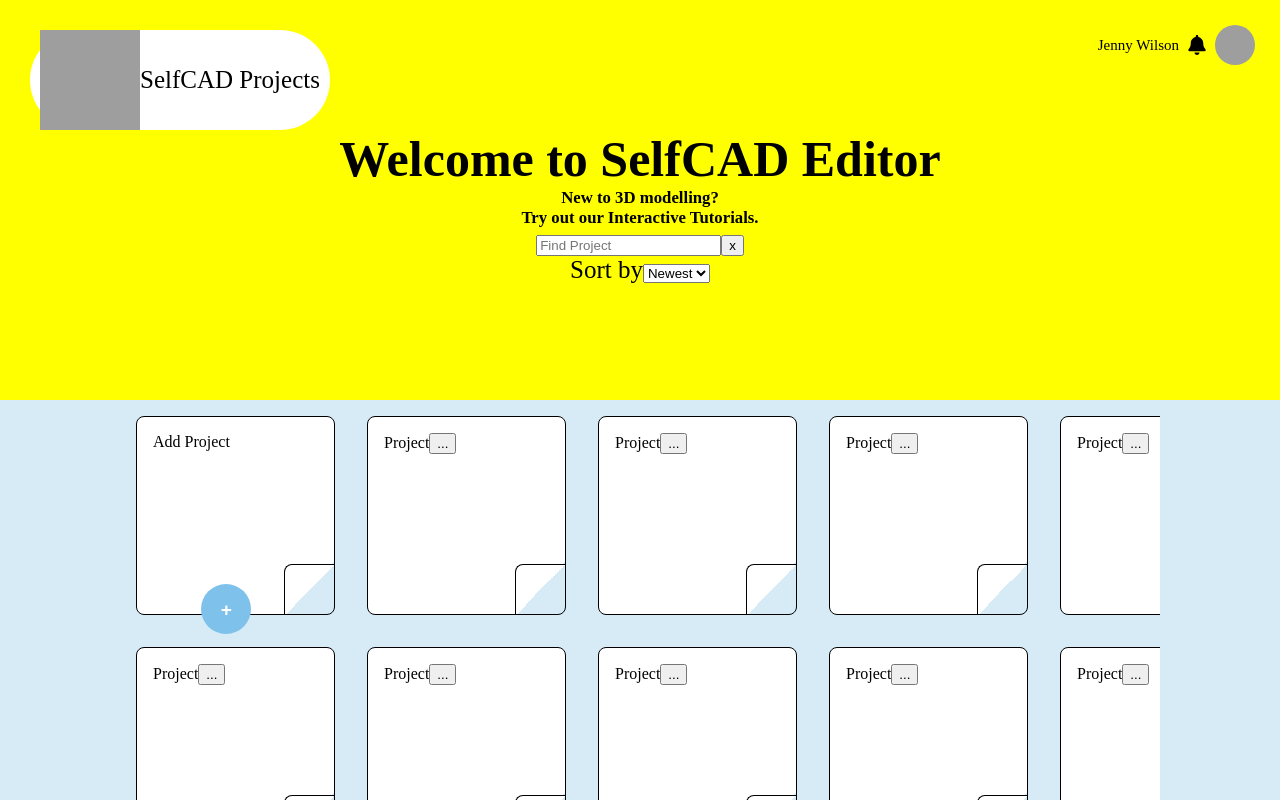
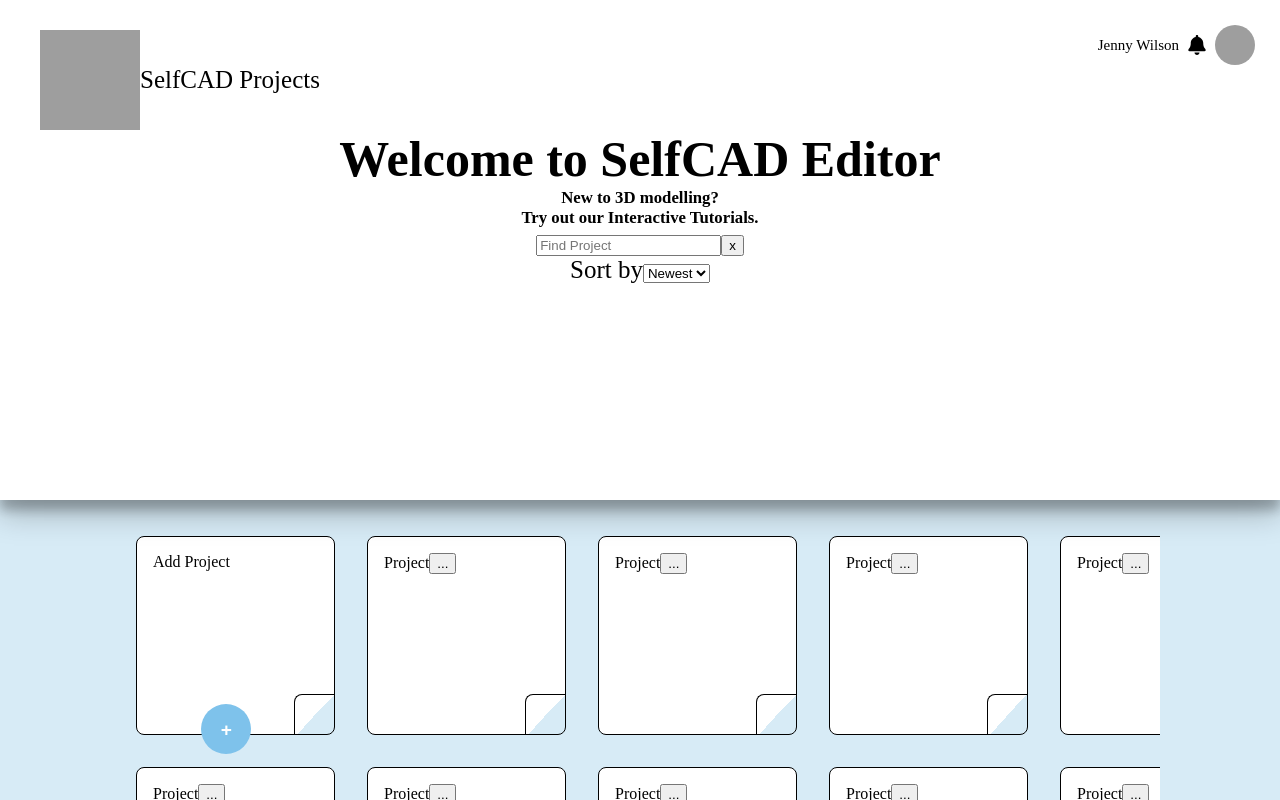
Before and after one commit to shrish-sharma-git/selfcad-react-ui, a React (Create React App) app: page / in a window 1280 px wide. Shown: the top 800 px of the page. Built offline with nearby package versions, Linux system fonts and the light colour scheme; grey boxes are pictures that could not be loaded.

Commit message:
Aligned jumbotron with body

```diff
--- a/src/App.css
+++ b/src/App.css
@@ -2,7 +2,7 @@
     display: grid;
     grid-template-columns: 1fr 1fr 1fr 1fr 1fr;
 
-    margin: 400px 120px 0 120px;
+    margin: 520px 120px 0 120px;
 
     overflow: auto;
 
--- a/src/components/box.css
+++ b/src/components/box.css
@@ -9,7 +9,7 @@
 
 .folded-box {
     border: 1px solid black;
-    background: linear-gradient(312deg, transparent 35px, rgb(255, 255, 255) 0);
+    background: linear-gradient(312deg, transparent 27px, rgb(255, 255, 255) 0);
 }
 
 .folded-box::before {
@@ -19,9 +19,8 @@
   border-top: 1px solid black;
   bottom: 0;
   right: 0;
-  width: 49px;
-  height: 49px;
-  /* background: rgb(177, 177, 21); */
+  width: 39px;
+  height: 39px;
   background: linear-gradient(to top left, transparent 50%, rgb(255, 255, 255) 0);
   border-top-left-radius: 0.5rem;
 }
@@ -44,7 +43,3 @@
   cursor: pointer;
   border: none;
 }
-
-.content {
-
-}
--- a/src/components/jumbotron.css
+++ b/src/components/jumbotron.css
@@ -1,13 +1,16 @@
 .jumbotron {
-    height: 400px;
+    height: 500px;
     width: 100%;
     text-align: center;
     font-size: 25px;
-    background-color: yellow;
+    background-color: #fff;
     position: fixed;
     top: 0;
 
     z-index: 99;
+
+    box-shadow: 0 14px 28px rgba(0,0,0,0.25), 0 10px 10px rgba(0,0,0,0.22);
+
 }
 
 .company-name {
```
